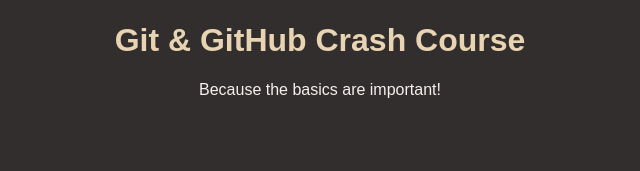
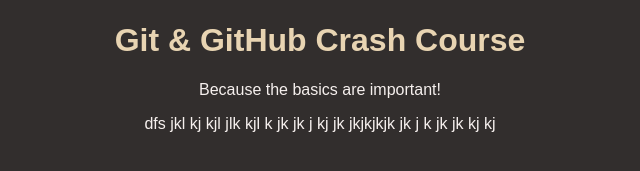
Before and after one commit to anverismail/Githubactionsstudy, a plain HTML site: page index.html in a window 1280 px wide. Shown: the part 147-318 px from the top of the page, without its empty margins (320-960 px from the left). Drawn offline with Linux system fonts and the light colour scheme.

Commit message:
updated index file in master  branch

```diff
--- a/index.html
+++ b/index.html
@@ -11,5 +11,6 @@
     <img id="logo" src="logo.png" alt="A logo that contains the word 'Git'" />
     <h1>Git & GitHub Crash Course</h1>
     <p>Because the basics are important!</p>
+    dfs jkl kj kjl jlk kjl k jk jk j kj jk jkjkjkjk jk j k jk jk kj kj
   </body>
 </html>
```
